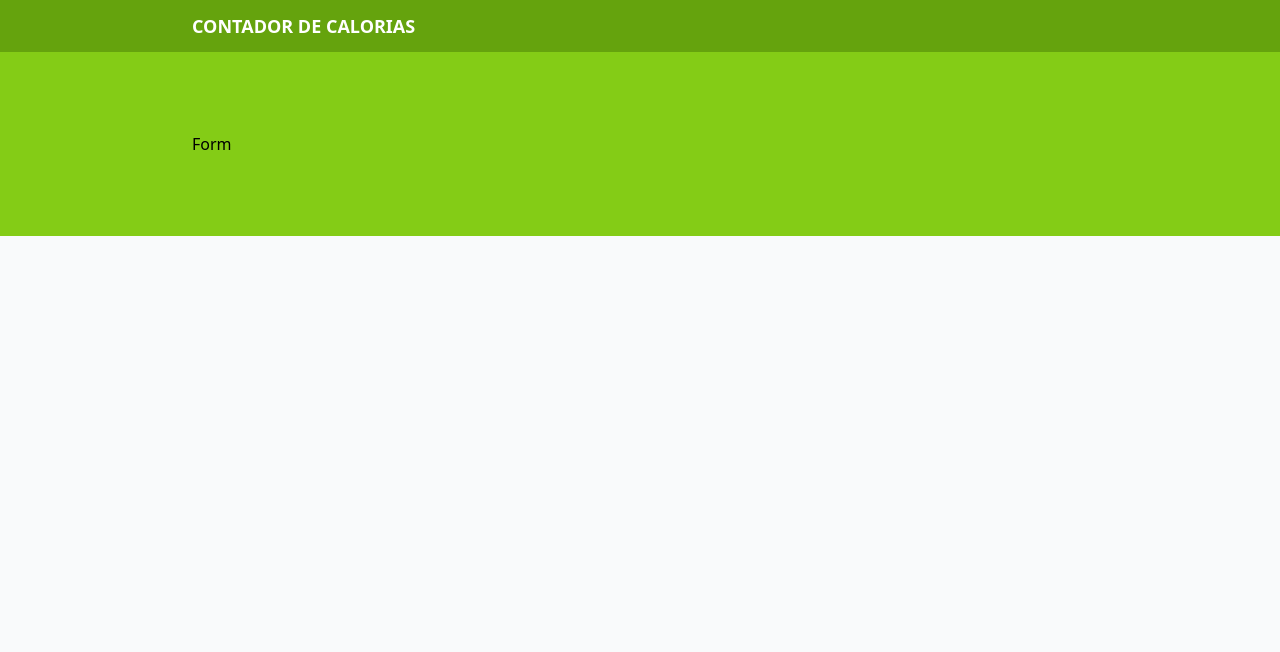
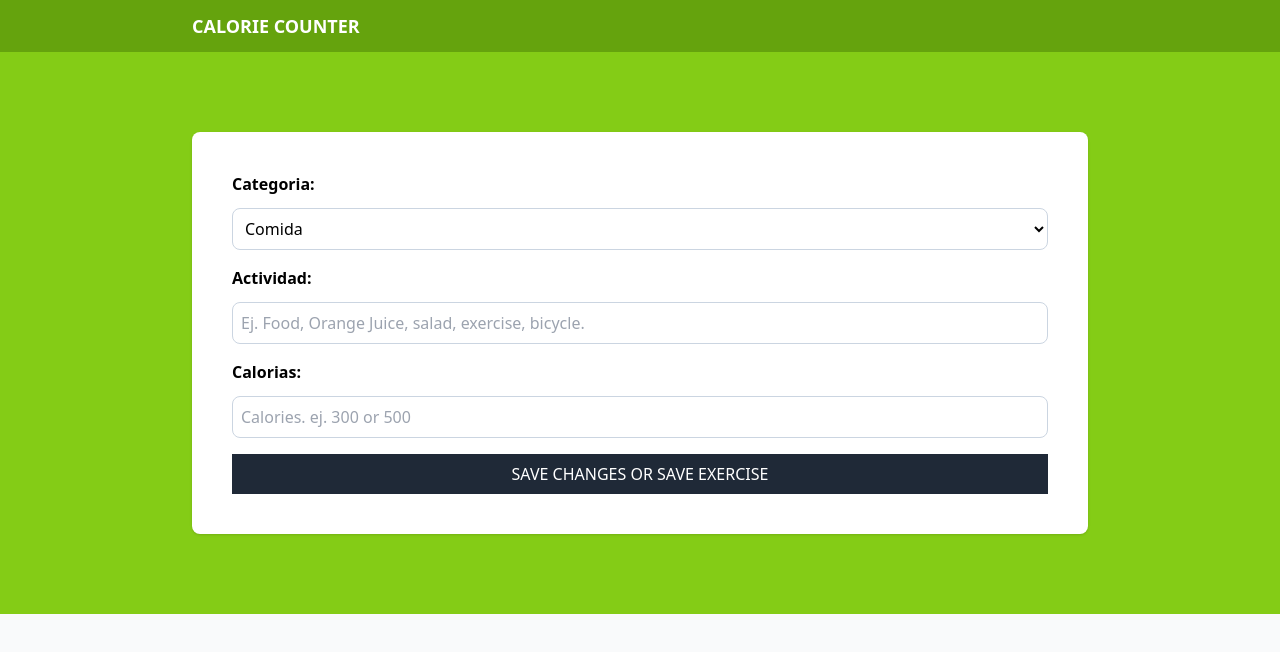
Before and after one commit to Lilian1306/TypeScript-2, a React (Vite) app: page / in a window 1280 px wide. Shown: the top 652 px of the page. Built offline with nearby package versions, Linux system fonts and the light colour scheme.

Commit message:
trabajando con el formulario, desde form creamos un form, label y select. Creando el data de nuestro proyecto y definiendo los types para nuestro data, importamos la categories de data para nuestro form, iteramos en el select

```diff
--- a/src/App.tsx
+++ b/src/App.tsx
@@ -8,7 +8,7 @@ function App() {
       <header className="bg-lime-600 py-3 ">
         <div className="max-w-4xl mx-auto flex justify-between">
           <h1 className="text-center text-lg font-bold uppercase text-white">
-            Contador de calorias
+          Calorie counter
           </h1>
         </div>
       </header>
--- a/src/components/Form.tsx
+++ b/src/components/Form.tsx
@@ -1,10 +1,52 @@
-
+import { categories } from "../data/categories"
 
 
 export default function Form() {
   return (
-    <div>
-       Form
-    </div>
+    <form className="space-y-4 bg-white shadow p-10 rounded-lg">
+       <div className="grid gird-cols-1 gap-3">
+        <label htmlFor="category" className="font-bold">Categoria:</label>
+        <select
+            className="border border-slate-300 p-2 rounded-lg w-full bg-white"
+            id="category"
+        >
+            {categories.map(category => (
+                <option
+                   key={category.id}
+                   value={category.id}
+                >
+                    {category.name}
+                </option>
+            ))}
+        </select>
+       </div>
+
+       <div className="grid grid-cols gap-3">
+         <label htmlFor="activity" className="font-bold">Actividad: </label>
+          <input
+             id="activity"
+             type="text"
+             className="border border-slate-300 p-2 rounded-lg "
+             placeholder="Ej. Food, Orange Juice, salad, exercise, bicycle."
+          />
+       </div>
+
+       <div className="grid grid-cols gap-3">
+         <label htmlFor="calorias" className="font-bold">Calorias: </label>
+          <input
+             id="calories"
+             type="number"
+             className="border border-slate-300 p-2 rounded-lg "
+             placeholder="Calories. ej. 300 or 500"
+          />
+       </div>
+
+       <input
+         type="submit"
+         className="bg-gray-800 hover:bg-gray-900 w-full p-2 uppercase text-white cursor-pointer"
+         value='Save changes or save exercise'
+       />
+
+    </form>
   )
 }
--- /dev/null
+++ b/src/data/categories.ts
@@ -0,0 +1,7 @@
+import type { Category } from "../types"
+
+
+export const categories : Category[]= [
+    { id: 1, name: 'Comida'},
+    { id: 2, name: 'Ejercicio'}
+]
--- /dev/null
+++ b/src/types/index.ts
@@ -0,0 +1,5 @@
+
+export type Category ={
+    id: number,
+    name: string
+}
```
